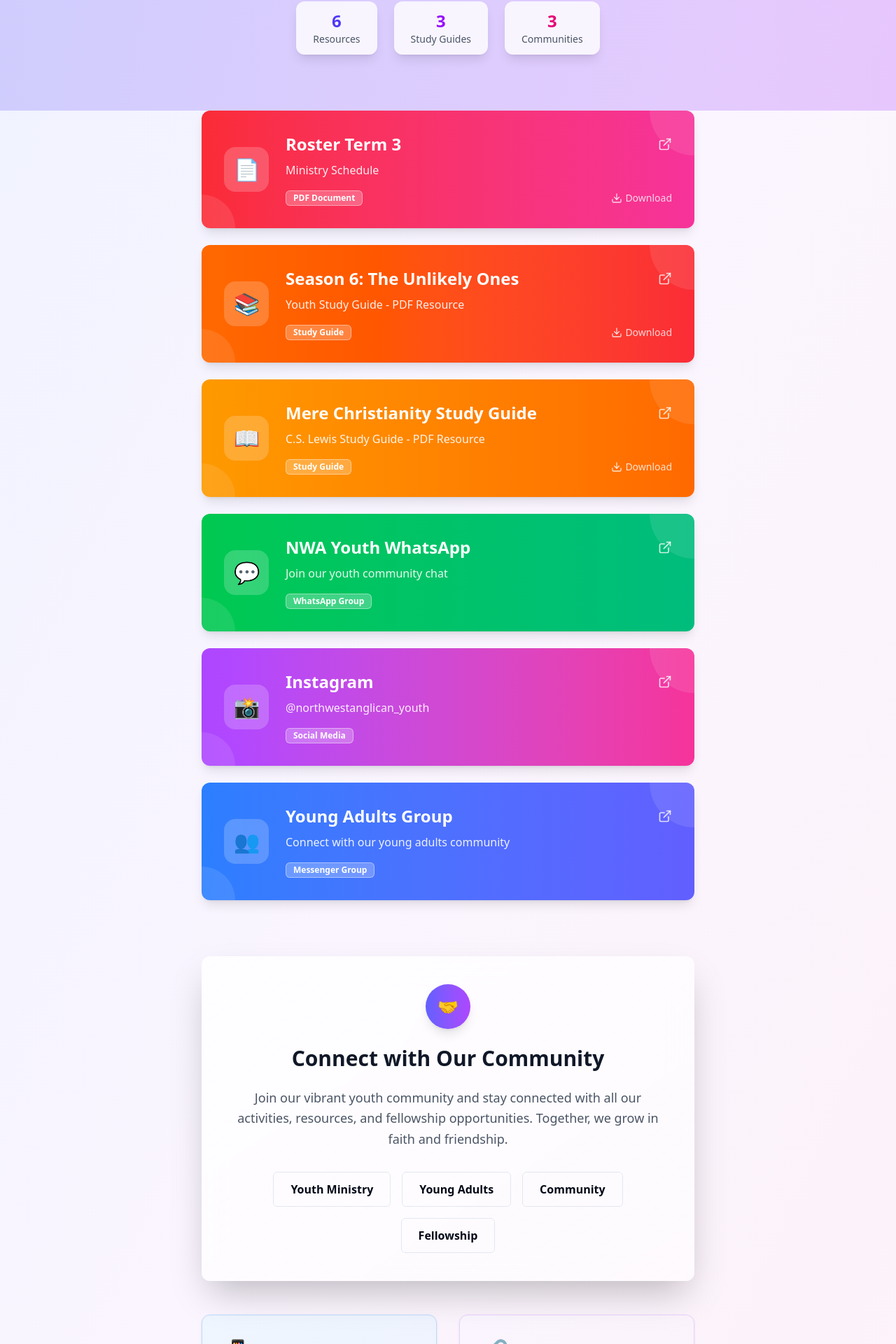
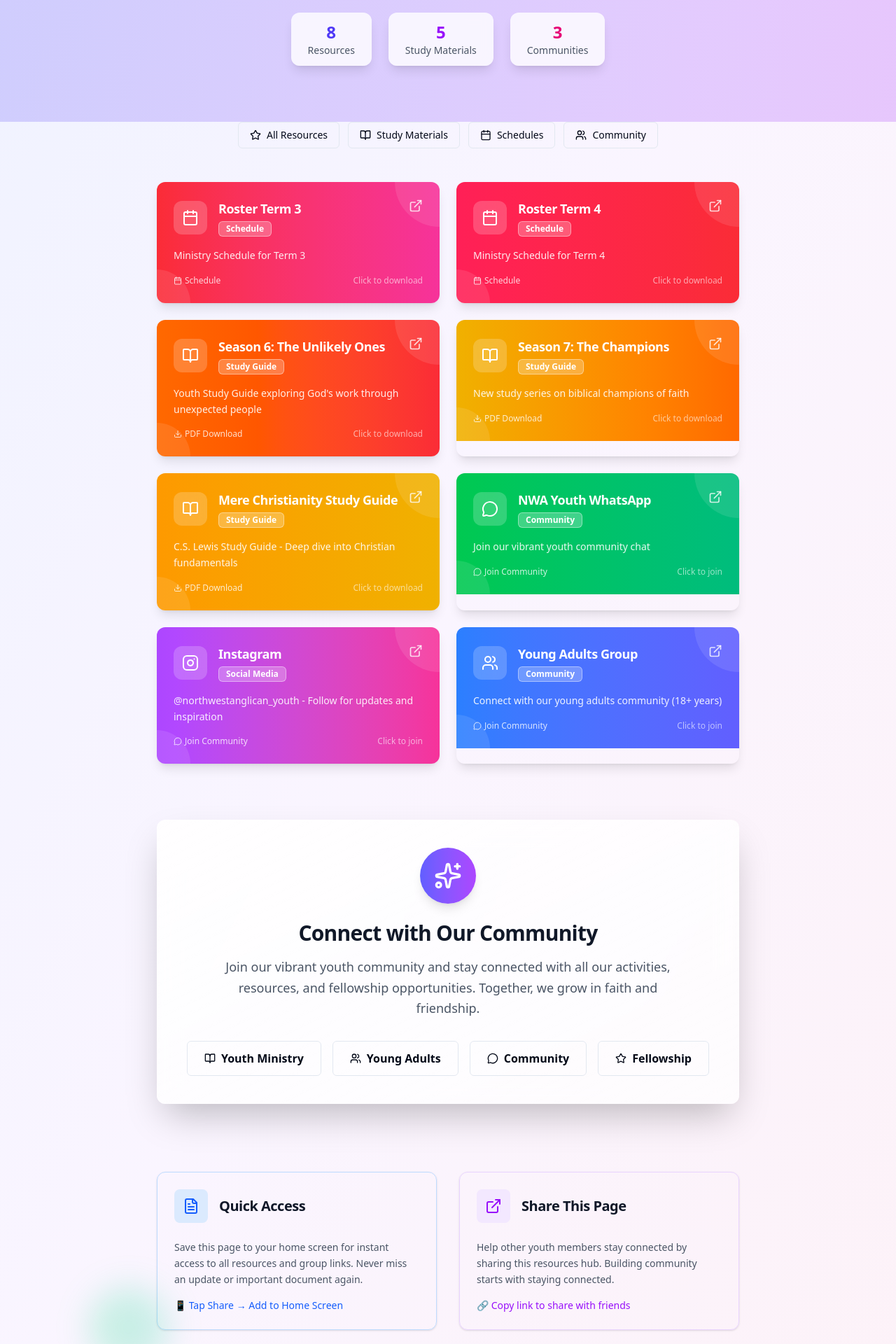
Before and after one commit to ismaelthesilva/ministry-platform, a React (Vite) app in the folder apps/web/: page /nwa-resources in a window 1280 px wide. Shown: the part 452-2372 px from the top of the page at 70% size. Built offline with nearby package versions, Linux system fonts and the light colour scheme.

Commit message:
Term 4 updated

```diff
--- a/apps/web/src/pages/landingPages/anglican/nwa-resources.tsx
+++ b/apps/web/src/pages/landingPages/anglican/nwa-resources.tsx
@@ -1,61 +1,100 @@
-import { Card } from '../../../components/ui/card';
+import { Card, CardContent, CardDescription, CardHeader, CardTitle } from '../../../components/ui/card';
 import { Badge } from '../../../components/ui/badge';
 import { Button } from '../../../components/ui/button';
-import { ArrowLeft, ExternalLink, Download } from 'lucide-react';
+import { Separator } from '../../../components/ui/separator';
+import {
+  ArrowLeft,
+  ExternalLink,
+  Download,
+  FileText,
+  BookOpen,
+  Users,
+  MessageCircle,
+  Instagram,
+  Calendar,
+  Star,
+  Sparkles
+} from 'lucide-react';
 
 const NWAResourcesPage = () => {
   const resources = [
     {
       title: "Roster Term 3",
-      description: "Ministry Schedule",
+      description: "Ministry Schedule for Term 3",
       url: "/nwayouth-resources/roster-term3.pdf",
-      icon: "📄",
-      type: "PDF Document",
+      icon: Calendar,
+      type: "Schedule",
+      category: "ministry",
       color: "bg-gradient-to-r from-red-500 to-pink-500",
       hoverColor: "hover:from-red-600 hover:to-pink-600"
     },
     {
+      title: "Roster Term 4",
+      description: "Ministry Schedule for Term 4",
+      url: "/nwayouth-resources/roster-term4.pdf",
+      icon: Calendar,
+      type: "Schedule",
+      category: "ministry",
+      color: "bg-gradient-to-r from-rose-500 to-red-500",
+      hoverColor: "hover:from-rose-600 hover:to-red-600"
+    },
+    {
       title: "Season 6: The Unlikely Ones",
-      description: "Youth Study Guide - PDF Resource",
+      description: "Youth Study Guide exploring God's work through unexpected people",
       url: "/nwayouth-resources/Season-6-The-Unlikely-Ones.pdf",
-      icon: "📚",
+      icon: BookOpen,
       type: "Study Guide",
+      category: "study",
       color: "bg-gradient-to-r from-orange-500 to-red-500",
       hoverColor: "hover:from-orange-600 hover:to-red-600"
     },
     {
+      title: "Season 7: The Champions",
+      description: "New study series on biblical champions of faith",
+      url: "/nwayouth-resources/Season-7-The-Champions.pdf",
+      icon: BookOpen,
+      type: "Study Guide",
+      category: "study",
+      color: "bg-gradient-to-r from-yellow-500 to-orange-500",
+      hoverColor: "hover:from-yellow-600 hover:to-orange-600"
+    },
+    {
       title: "Mere Christianity Study Guide",
-      description: "C.S. Lewis Study Guide - PDF Resource",
+      description: "C.S. Lewis Study Guide - Deep dive into Christian fundamentals",
       url: "/nwayouth-resources/Mere-Christianity-Study-Guide.pdf",
-      icon: "📖",
+      icon: BookOpen,
       type: "Study Guide",
-      color: "bg-gradient-to-r from-amber-500 to-orange-500",
-      hoverColor: "hover:from-amber-600 hover:to-orange-600"
+      category: "study",
+      color: "bg-gradient-to-r from-amber-500 to-yellow-500",
+      hoverColor: "hover:from-amber-600 hover:to-yellow-600"
     },
     {
       title: "NWA Youth WhatsApp",
-      description: "Join our youth community chat",
+      description: "Join our vibrant youth community chat",
       url: "https://chat.whatsapp.com/IWvAWtSOk7c7MnzjX8yAAo",
-      icon: "💬",
-      type: "WhatsApp Group",
+      icon: MessageCircle,
+      type: "Community",
+      category: "social",
       color: "bg-gradient-to-r from-green-500 to-emerald-500",
       hoverColor: "hover:from-green-600 hover:to-emerald-600"
     },
     {
       title: "Instagram",
-      description: "@northwestanglican_youth",
+      description: "@northwestanglican_youth - Follow for updates and inspiration",
       url: "https://www.instagram.com/northwestanglican_youth",
-      icon: "📸",
+      icon: Instagram,
       type: "Social Media",
+      category: "social",
       color: "bg-gradient-to-r from-purple-500 to-pink-500",
       hoverColor: "hover:from-purple-600 hover:to-pink-600"
     },
     {
       title: "Young Adults Group",
-      description: "Connect with our young adults community",
+      description: "Connect with our young adults community (18+ years)",
       url: "https://m.me/ch/AbZ8SkFKT0vuCc-H/?send_source=cm:copy_invite_link",
-      icon: "👥",
-      type: "Messenger Group",
+      icon: Users,
+      type: "Community",
+      category: "social",
       color: "bg-gradient-to-r from-blue-500 to-indigo-500",
       hoverColor: "hover:from-blue-600 hover:to-indigo-600"
     }
@@ -89,11 +128,12 @@ const NWAResourcesPage = () => {
         <div className="relative max-w-4xl mx-auto px-4 sm:px-6 lg:px-8 pt-24 pb-20">
           <div className="text-center">
             {/* Logo/Avatar with enhanced animation */}
-            <div className="mb-10">
-              <div className="w-28 h-28 bg-gradient-to-r from-indigo-500 to-purple-500 rounded-full mx-auto flex items-center justify-center text-white text-3xl font-bold shadow-2xl transform hover:scale-110 transition-all duration-500 hover:rotate-6 animate-pulse">
+            <div className="mb-10 relative">
+              <div className="w-32 h-32 bg-gradient-to-r from-indigo-500 via-purple-500 to-pink-500 rounded-full mx-auto flex items-center justify-center text-white text-4xl font-bold shadow-2xl transform hover:scale-110 transition-all duration-500 hover:rotate-6 animate-pulse relative z-10">
                 NWA
               </div>
-              <div className="absolute inset-0 w-28 h-28 bg-gradient-to-r from-indigo-400/30 to-purple-400/30 rounded-full mx-auto blur-xl animate-pulse scale-150"></div>
+              <div className="absolute inset-0 w-32 h-32 bg-gradient-to-r from-indigo-400/40 to-purple-400/40 rounded-full mx-auto blur-xl animate-pulse scale-150"></div>
+              <div className="absolute inset-0 w-32 h-32 bg-gradient-to-r from-pink-400/20 to-indigo-400/20 rounded-full mx-auto blur-2xl animate-pulse scale-200"></div>
             </div>
 
             <h1 className="text-5xl md:text-6xl lg:text-7xl font-bold text-gray-900 dark:text-white mb-6 opacity-0 animate-[fadeInUp_0.8s_ease-out_forwards]">
@@ -109,12 +149,12 @@ const NWAResourcesPage = () => {
             {/* Stats or highlights */}
             <div className="flex flex-wrap justify-center gap-6 mt-8">
               <div className="bg-white/80 dark:bg-gray-800/80 backdrop-blur-sm rounded-xl px-6 py-3 shadow-lg">
-                <div className="text-2xl font-bold text-indigo-600 dark:text-indigo-400">6</div>
+                <div className="text-2xl font-bold text-indigo-600 dark:text-indigo-400">8</div>
                 <div className="text-sm text-gray-600 dark:text-gray-300">Resources</div>
               </div>
               <div className="bg-white/80 dark:bg-gray-800/80 backdrop-blur-sm rounded-xl px-6 py-3 shadow-lg">
-                <div className="text-2xl font-bold text-purple-600 dark:text-purple-400">3</div>
-                <div className="text-sm text-gray-600 dark:text-gray-300">Study Guides</div>
+                <div className="text-2xl font-bold text-purple-600 dark:text-purple-400">5</div>
+                <div className="text-sm text-gray-600 dark:text-gray-300">Study Materials</div>
               </div>
               <div className="bg-white/80 dark:bg-gray-800/80 backdrop-blur-sm rounded-xl px-6 py-3 shadow-lg">
                 <div className="text-2xl font-bold text-pink-600 dark:text-pink-400">3</div>
@@ -126,8 +166,28 @@ const NWAResourcesPage = () => {
       </div>
 
       {/* Resources Grid */}
-      <div className="max-w-3xl mx-auto px-4 sm:px-6 lg:px-8 pb-20">
-        <div className="space-y-6">
+      <div className="max-w-4xl mx-auto px-4 sm:px-6 lg:px-8 pb-20">
+        {/* Category Filters */}
+        <div className="flex flex-wrap justify-center gap-3 mb-12">
+          <Badge variant="outline" className="px-4 py-2 text-sm font-medium">
+            <Star className="h-4 w-4 mr-2" />
+            All Resources
+          </Badge>
+          <Badge variant="outline" className="px-4 py-2 text-sm font-medium hover:bg-orange-50 hover:border-orange-300 transition-colors">
+            <BookOpen className="h-4 w-4 mr-2" />
+            Study Materials
+          </Badge>
+          <Badge variant="outline" className="px-4 py-2 text-sm font-medium hover:bg-blue-50 hover:border-blue-300 transition-colors">
+            <Calendar className="h-4 w-4 mr-2" />
+            Schedules
+          </Badge>
+          <Badge variant="outline" className="px-4 py-2 text-sm font-medium hover:bg-green-50 hover:border-green-300 transition-colors">
+            <Users className="h-4 w-4 mr-2" />
+            Community
+          </Badge>
+        </div>
+
+        <div className="grid grid-cols-1 lg:grid-cols-2 gap-6">
           {resources.map((resource, index) => (
             <Card
               key={index}
@@ -135,45 +195,64 @@ const NWAResourcesPage = () => {
               style={{ animationDelay: `${index * 150}ms` }}
               onClick={() => window.open(resource.url, '_blank')}
             >
-              <div className={`${resource.color} ${resource.hoverColor} transition-all duration-500 p-8 relative overflow-hidden`}>
+              <div className={`${resource.color} ${resource.hoverColor} transition-all duration-500 p-6 relative overflow-hidden`}>
                 {/* Background pattern */}
                 <div className="absolute inset-0 opacity-10">
                   <div className="absolute top-0 right-0 w-32 h-32 bg-white rounded-full transform translate-x-16 -translate-y-16"></div>
                   <div className="absolute bottom-0 left-0 w-24 h-24 bg-white rounded-full transform -translate-x-12 translate-y-12"></div>
                 </div>
 
-                <div className="flex items-center space-x-6 relative z-10">
-                  <div className="flex-shrink-0">
-                    <div className="w-16 h-16 bg-white/20 rounded-2xl flex items-center justify-center text-3xl backdrop-blur-sm group-hover:scale-110 transition-transform duration-300">
-                      {resource.icon}
+                <CardHeader className="p-0 mb-4">
+                  <div className="flex items-start justify-between">
+                    <div className="flex items-center space-x-4">
+                      <div className="w-12 h-12 bg-white/20 rounded-xl flex items-center justify-center backdrop-blur-sm group-hover:scale-110 transition-transform duration-300">
+                        <resource.icon className="h-6 w-6 text-white" />
+                      </div>
+                      <div>
+                        <CardTitle className="text-lg font-bold text-white group-hover:scale-105 transition-transform duration-300">
+                          {resource.title}
+                        </CardTitle>
+                        <Badge variant="secondary" className="bg-white/25 text-white border-white/40 backdrop-blur-sm hover:bg-white/35 transition-colors duration-300 mt-1">
+                          {resource.type}
+                        </Badge>
                       </div>
                     </div>
-
-                  <div className="flex-1 min-w-0">
-                    <div className="flex items-center justify-between mb-2">
-                      <h3 className="text-2xl font-bold text-white truncate group-hover:scale-105 transition-transform duration-300">
-                        {resource.title}
-                      </h3>
                     <ExternalLink className="h-5 w-5 text-white/80 group-hover:text-white group-hover:scale-110 transition-all duration-300" />
                   </div>
-                    <p className="text-white/90 text-base leading-relaxed mb-4">
+                </CardHeader>
+
+                <CardContent className="p-0">
+                  <CardDescription className="text-white/90 text-sm leading-relaxed mb-4">
                     {resource.description}
-                    </p>
+                  </CardDescription>
 
                   <div className="flex items-center justify-between">
-                      <Badge variant="secondary" className="bg-white/25 text-white border-white/40 backdrop-blur-sm hover:bg-white/35 transition-colors duration-300">
-                        {resource.type}
-                      </Badge>
-
-                      {(resource.type === "PDF Document" || resource.type === "Study Guide") && (
-                        <div className="flex items-center text-white/80 text-sm">
-                          <Download className="h-4 w-4 mr-1" />
-                          Download
+                    <div className="flex items-center space-x-2">
+                      {resource.category === 'study' && (
+                        <div className="flex items-center text-white/80 text-xs">
+                          <Download className="h-3 w-3 mr-1" />
+                          PDF Download
+                        </div>
+                      )}
+                      {resource.category === 'ministry' && (
+                        <div className="flex items-center text-white/80 text-xs">
+                          <Calendar className="h-3 w-3 mr-1" />
+                          Schedule
+                        </div>
+                      )}
+                      {resource.category === 'social' && (
+                        <div className="flex items-center text-white/80 text-xs">
+                          <MessageCircle className="h-3 w-3 mr-1" />
+                          Join Community
                         </div>
                       )}
                     </div>
+
+                    <div className="text-white/60 text-xs">
+                      Click to {resource.category === 'study' || resource.category === 'ministry' ? 'download' : 'join'}
                     </div>
                   </div>
+                </CardContent>
 
                 {/* Hover effect overlay */}
                 <div className="absolute inset-0 bg-white/5 opacity-0 group-hover:opacity-100 transition-opacity duration-300"></div>
@@ -183,57 +262,86 @@ const NWAResourcesPage = () => {
         </div>
 
         {/* Enhanced Footer */}
-        <div className="mt-20 text-center">
-          <Card className="p-10 bg-gradient-to-br from-white/80 to-white/60 dark:from-gray-800/80 dark:to-gray-800/60 backdrop-blur-lg border-0 shadow-2xl">
-            <div className="mb-6">
-              <div className="w-16 h-16 bg-gradient-to-r from-indigo-500 to-purple-500 rounded-full mx-auto flex items-center justify-center text-white text-2xl font-bold shadow-lg">
-                🤝
+        <div className="mt-20">
+          <Card className="p-10 bg-gradient-to-br from-white/90 to-white/70 dark:from-gray-800/90 dark:to-gray-800/70 backdrop-blur-lg border-0 shadow-2xl">
+            <CardHeader className="text-center p-0 mb-8">
+              <div className="w-20 h-20 bg-gradient-to-r from-indigo-500 to-purple-500 rounded-full mx-auto flex items-center justify-center text-white text-3xl font-bold shadow-lg mb-6 group-hover:scale-110 transition-transform duration-300">
+                <Sparkles className="h-10 w-10" />
               </div>
-            </div>
-            <h3 className="text-3xl font-bold text-gray-900 dark:text-white mb-6">
+              <CardTitle className="text-3xl font-bold text-gray-900 dark:text-white mb-4">
                 Connect with Our Community
-            </h3>
-            <p className="text-gray-600 dark:text-gray-300 mb-8 text-lg leading-relaxed max-w-2xl mx-auto">
+              </CardTitle>
+              <CardDescription className="text-gray-600 dark:text-gray-300 text-lg leading-relaxed max-w-2xl mx-auto">
                 Join our vibrant youth community and stay connected with all our activities,
                 resources, and fellowship opportunities. Together, we grow in faith and friendship.
-            </p>
+              </CardDescription>
+            </CardHeader>
+
+            <CardContent className="p-0">
               <div className="flex flex-wrap justify-center gap-4">
-              <Badge variant="outline" className="px-6 py-3 text-base hover:bg-indigo-50 hover:border-indigo-300 transition-colors duration-300">Youth Ministry</Badge>
-              <Badge variant="outline" className="px-6 py-3 text-base hover:bg-purple-50 hover:border-purple-300 transition-colors duration-300">Young Adults</Badge>
-              <Badge variant="outline" className="px-6 py-3 text-base hover:bg-pink-50 hover:border-pink-300 transition-colors duration-300">Community</Badge>
-              <Badge variant="outline" className="px-6 py-3 text-base hover:bg-blue-50 hover:border-blue-300 transition-colors duration-300">Fellowship</Badge>
+                <Badge variant="outline" className="px-6 py-3 text-base hover:bg-indigo-50 hover:border-indigo-300 transition-colors duration-300">
+                  <BookOpen className="h-4 w-4 mr-2" />
+                  Youth Ministry
+                </Badge>
+                <Badge variant="outline" className="px-6 py-3 text-base hover:bg-purple-50 hover:border-purple-300 transition-colors duration-300">
+                  <Users className="h-4 w-4 mr-2" />
+                  Young Adults
+                </Badge>
+                <Badge variant="outline" className="px-6 py-3 text-base hover:bg-pink-50 hover:border-pink-300 transition-colors duration-300">
+                  <MessageCircle className="h-4 w-4 mr-2" />
+                  Community
+                </Badge>
+                <Badge variant="outline" className="px-6 py-3 text-base hover:bg-blue-50 hover:border-blue-300 transition-colors duration-300">
+                  <Star className="h-4 w-4 mr-2" />
+                  Fellowship
+                </Badge>
               </div>
+            </CardContent>
           </Card>
         </div>
 
+        <Separator className="my-12" />
+
         {/* Enhanced Quick Access Cards */}
-        <div className="mt-12 grid md:grid-cols-2 gap-8">
-          <Card className="group p-8 bg-gradient-to-br from-blue-50 to-indigo-50 dark:from-blue-900/30 dark:to-indigo-900/30 border-blue-200 dark:border-blue-700 hover:shadow-xl transition-all duration-300 hover:scale-105">
-            <h4 className="text-xl font-semibold text-gray-900 dark:text-white mb-4 flex items-center">
-              <span className="text-3xl mr-3">📱</span>
+        <div className="grid md:grid-cols-2 gap-8">
+          <Card className="group hover:shadow-xl transition-all duration-300 hover:scale-105 border-blue-200 dark:border-blue-700">
+            <CardHeader>
+              <CardTitle className="text-xl font-semibold text-gray-900 dark:text-white flex items-center">
+                <div className="w-12 h-12 bg-blue-100 dark:bg-blue-900/30 rounded-lg flex items-center justify-center mr-4">
+                  <FileText className="h-6 w-6 text-blue-600 dark:text-blue-400" />
+                </div>
                 Quick Access
-            </h4>
-            <p className="text-gray-600 dark:text-gray-300 leading-relaxed">
+              </CardTitle>
+            </CardHeader>
+            <CardContent>
+              <CardDescription className="text-gray-600 dark:text-gray-300 leading-relaxed mb-4">
                 Save this page to your home screen for instant access to all resources and group links.
                 Never miss an update or important document again.
-            </p>
-            <div className="mt-4 text-blue-600 dark:text-blue-400 text-sm font-medium">
-              Tap Share → Add to Home Screen
+              </CardDescription>
+              <div className="text-blue-600 dark:text-blue-400 text-sm font-medium">
+                📱 Tap Share → Add to Home Screen
               </div>
+            </CardContent>
           </Card>
 
-          <Card className="group p-8 bg-gradient-to-br from-purple-50 to-pink-50 dark:from-purple-900/30 dark:to-pink-900/30 border-purple-200 dark:border-purple-700 hover:shadow-xl transition-all duration-300 hover:scale-105">
-            <h4 className="text-xl font-semibold text-gray-900 dark:text-white mb-4 flex items-center">
-              <span className="text-3xl mr-3">🔗</span>
+          <Card className="group hover:shadow-xl transition-all duration-300 hover:scale-105 border-purple-200 dark:border-purple-700">
+            <CardHeader>
+              <CardTitle className="text-xl font-semibold text-gray-900 dark:text-white flex items-center">
+                <div className="w-12 h-12 bg-purple-100 dark:bg-purple-900/30 rounded-lg flex items-center justify-center mr-4">
+                  <ExternalLink className="h-6 w-6 text-purple-600 dark:text-purple-400" />
+                </div>
                 Share This Page
-            </h4>
-            <p className="text-gray-600 dark:text-gray-300 leading-relaxed">
+              </CardTitle>
+            </CardHeader>
+            <CardContent>
+              <CardDescription className="text-gray-600 dark:text-gray-300 leading-relaxed mb-4">
                 Help other youth members stay connected by sharing this resources hub.
                 Building community starts with staying connected.
-            </p>
-            <div className="mt-4 text-purple-600 dark:text-purple-400 text-sm font-medium">
-              Copy link to share
+              </CardDescription>
+              <div className="text-purple-600 dark:text-purple-400 text-sm font-medium">
+                🔗 Copy link to share with friends
               </div>
+            </CardContent>
           </Card>
         </div>
 
```
Also changed, not shown: 2 other files (tests, documents, lock files or other folders). Lines whose indentation alone changed are shown as unchanged.
